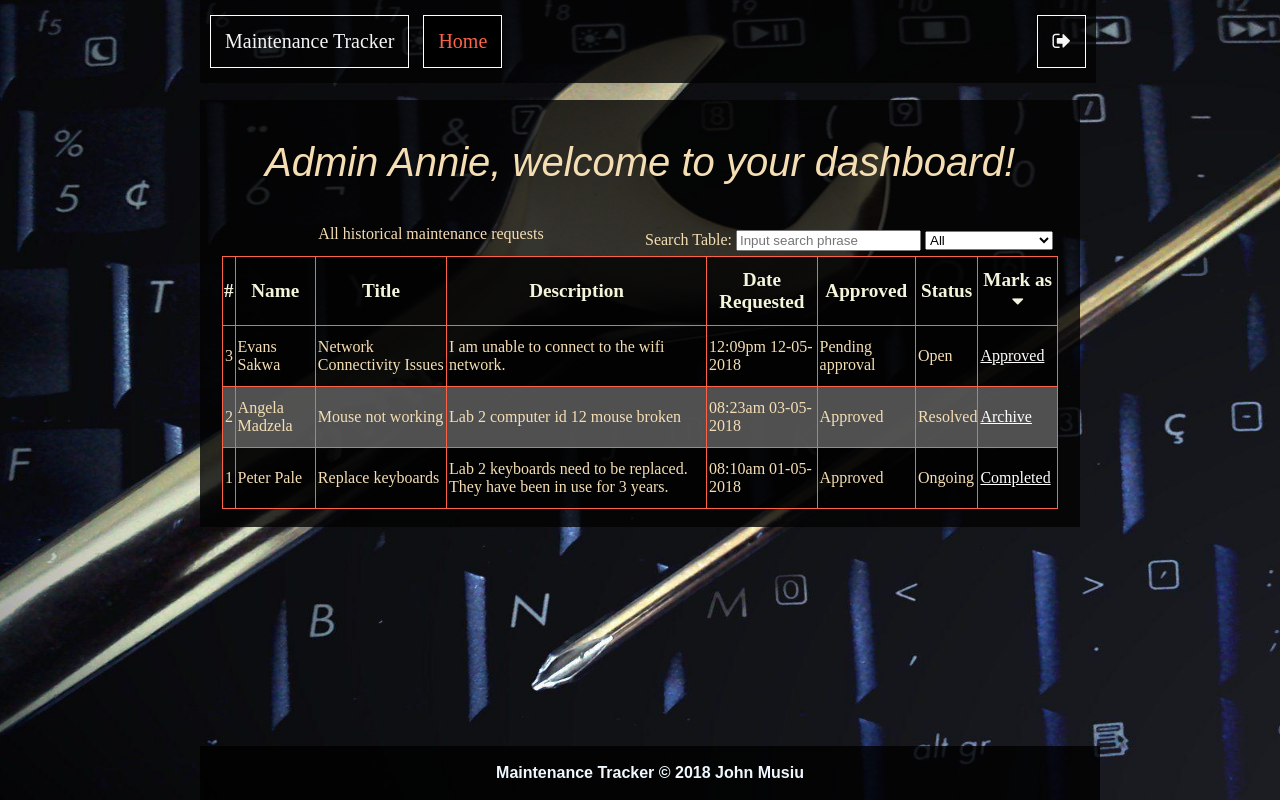
After one commit to johnmusiu/Maintenance-Tracker, a Python web app: template templates/home-admin.html in a window 1280 px wide. The commit adds this page. Run offline with Jinja, Linux system fonts and the light colour scheme; the template is opened without the code that fills it, so the values that code supplies are empty.

Commit message:
[feature #157787693] Add admin home page -> has a list of all historical requests on the system

```diff
--- a/static/style.css
+++ b/static/style.css
@@ -316,3 +316,12 @@ div form{
     background-color:  rgba(0, 0, 0, 0.8);
 }
 /* end request form styles in home-user */
+
+td a{
+    color: white;
+}
+
+table caption div{
+    float: right;
+    padding: 5px;
+}
--- /dev/null
+++ b/templates/home-admin.html
@@ -0,0 +1,95 @@
+<!DOCTYPE html>
+<html lang="en">
+<head>
+    <meta charset="UTF-8">
+    <meta name="viewport" content="width=device-width, initial-scale=1.0">
+    <meta http-equiv="X-UA-Compatible" content="ie=edge">
+    <title>Maintenance Tracker</title>
+    <link rel="stylesheet" href="../static/style.css">
+    <link rel="stylesheet" href="https://cdnjs.cloudflare.com/ajax/libs/font-awesome/4.7.0/css/font-awesome.min.css">
+</head>
+<body>
+    <div class="topnav" id="topnav">
+        <a href="index.html">Maintenance Tracker</a>
+        <a class="active" href="">Home</a>
+
+        <div class="right">
+            <a href=""><i class="fa fa-sign-out" aria-hidden="true"></i></a>
+        </div>
+        <a href="javascript:void(0);" class="nav-icon" onclick="toggleNavbar()">
+            <i class="fa fa-bars"></i>
+        </a>
+    </div>
+    <div class="content">
+        <p class="welcome"> Admin Annie, welcome to your dashboard! </p>
+        <div class="table">
+            <table>
+                <caption>All historical maintenance requests
+                    <div>Search Table:
+                        <input type="search" name="search" id="search" placeholder="Input search phrase">
+                        <select name="category" id="category">
+                            <option value="">All</option>
+                            <option value="">Pending Approval</option>
+                            <option value="">Approved</option>
+                            <option value="">Ongoing</option>
+                            <option value="">Resolved</option>
+                            <option value="">Archived</option>
+
+                        </select>
+                    </div>
+                </caption>
+                <thead>
+                    <th>#</th>
+                    <th>Name</th>
+                    <th>Title</th>
+                    <th>Description</th>
+                    <th>Date Requested</th>
+                    <th>Approved</th>
+                    <th>Status</th>
+                    <th>Mark as <i class="fa fa-caret-down" aria-hidden="true"></i></th>
+                </thead>
+                <tbody>
+                    <tr>
+                        <td>3</td>
+                        <td>Evans Sakwa</td>
+                        <td>Network Connectivity Issues</td>
+                        <td>I am unable to connect to the wifi network.</td>
+                        <td>12:09pm 12-05-2018</td>
+                        <td>Pending approval</td>
+                        <td>Open</td>
+                        <td><a href="">Approved</a></td>
+                    </tr>
+                    <tr>
+                        <td>2</td>
+                        <td>Angela Madzela</td>
+                        <td>Mouse not working</td>
+                        <td>Lab 2 computer id 12 mouse broken</td>
+                        <td>08:23am 03-05-2018</td>
+                        <td>Approved</td>
+                        <td>Resolved</td>
+                        <td><a href="">Archive</a></td>
+                    </tr>
+                    <tr>
+                        <td>1</td>
+                        <td>Peter Pale</td>
+                        <td>Replace keyboards</td>
+                        <td>Lab 2 keyboards need to be replaced. They have been in use for 3 years.</td>
+                        <td>08:10am 01-05-2018</td>
+                        <td>Approved</td>
+                        <td>Ongoing</td>
+                        <td><a href="">Completed</a></td>
+                    </tr>
+                </tbody>
+            </table>
+            <br>
+        </div>
+    </div>
+
+    <footer class="footer">
+        <p>Maintenance Tracker © 2018 John Musiu</p>
+    </footer>
+
+    <script src="../static/script.js"></script>
+
+</body>
+</html>
```
